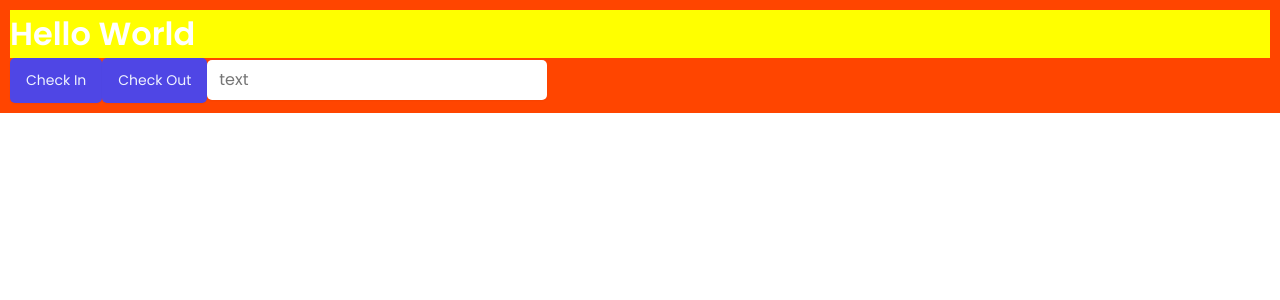
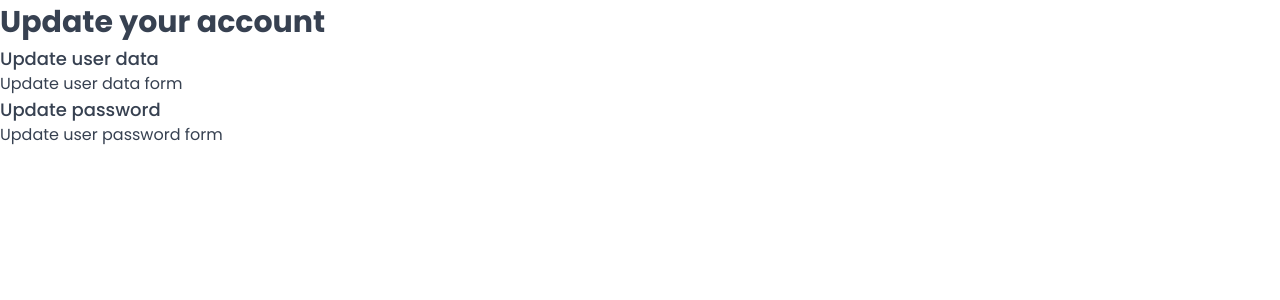
Before and after one commit to MOwaisAzizi/the-wild-aosis, a React (Vite) app: page /account in a window 1280 px wide. Shown: the top 300 px of the page. Built offline with nearby package versions, Linux system fonts and the light colour scheme; a web font is replaced by a local one.

Commit message:
add basic routs

```diff
--- a/package.json
+++ b/package.json
@@ -12,6 +12,7 @@
   "dependencies": {
     "react": "^18.2.0",
     "react-dom": "^18.2.0",
+    "react-router-dom": "^6.27.0",
     "styled-components": "^6.1.13"
   },
   "devDependencies": {
--- a/src/App.jsx
+++ b/src/App.jsx
@@ -1,31 +1,68 @@
-import styled from "styled-components"
-import GlobalStyles from "./styles/GlobalStyles"
-import Button from "./ui/Button"
-import Input from "./ui/Input"
+import { BrowserRouter, Navigate, Route, Routes } from "react-router-dom";
+import GlobalStyles from './styles/GlobalStyles'
+import Dashboard from './pages/Dashboard'
+import Bookings from './pages/Bookings'
+import Cabins from './pages/Cabins'
+import Login from './pages/Login'
+import Account from './pages/Account'
+import Users from './pages/Users'
+import PageNotFound from './pages/PageNotFound'
+import Settings from './pages/Settings'
+
+// these are all in templet leteral but by using extention it seem that is not
+// const StyledApp = styled.div`
+//   padding: 10px;
+// `;
+//this is a componet
+// const H1 = styled.h1`
+//   font-weight: 600;
+//   background-color: yellow;
+// `
+
+function App() {
+  return (
+   <>
+       <GlobalStyles/>
+   <BrowserRouter>
+    <Routes>
+      {/* //this is for default page so whin we do not go to any pages('/') it atomaticall will navigate to pashbord */}
+    <Route index element={<Navigate to={'dashboard'}/>}/>
+    <Route path="dashboard" element={<Dashboard/>}/>
+    <Route path="bookings" element={<Bookings/>}/>
+    <Route path="cabins" element={<Cabins/>}/>
+    <Route path="users" element={<Users/>}/>
+    <Route path="settings" element={<Settings/>}/>
+    <Route path="pageNotFound" element={<PageNotFound/>}/>
+    <Route path="login" element={<Login/>}/>
+    <Route path="account" element={<Account/>}/>
+   </Routes>
+   </BrowserRouter>
+   </>
+  );
+}
+export default App;
 
 
-const StyledApp = styled.div`
-  background-color: orangered;
-  color: white;
-  padding: 10px;
-`
-//this is a componet
-const H1 = styled.h1`
-  font-weight: 600;
-  background-color: yellow;
-`
+{/* <>
+<GlobalStyles />
 
-function App(){
-  return (
-    <>
-    <GlobalStyles/>
-    <StyledApp>
-    <H1>Hello World</H1>
-    <Button>Check In</Button>
-    <Button>Check Out</Button>
-    <Input type="text" placeholder="text"/>
-    </StyledApp>
-    </>
-  )
-}
-export default App
+<StyledApp>
+  <Row type="vertical">
+    <Row type="horizontal">
+      <Heading as="h1">Wild oasis</Heading>
+      <div>
+        <Button size = 'large' variation = 'primary'>Check In</Button>
+        <Button>Check Out</Button>
+      </div>
+    </Row>
+
+    <Row type="vertical">
+      <Heading as="h3">Form</Heading>
+      <div>
+        <Input type="text" placeholder="text" />
+        <Input type="text" placeholder="next" />
+      </div>
+    </Row>
+  </Row>
+</StyledApp>
+</> */}
--- a/src/ui/Button.jsx
+++ b/src/ui/Button.jsx
@@ -1,68 +1,69 @@
-import styled from "styled-components";
-// , { css }
-// const sizes = {
-//   small: css`
-//     font-size: 1.2rem;
-//     padding: 0.4rem 0.8rem;
-//     text-transform: uppercase;
-//     font-weight: 600;
-//     text-align: center;
-//   `,
-//   medium: css`
-//     font-size: 1.4rem;
-//     padding: 1.2rem 1.6rem;
-//     font-weight: 500;
-//   `,
-//   large: css`
-//     font-size: 1.6rem;
-//     padding: 1.2rem 2.4rem;
-//     font-weight: 500;
-//   `,
-// };
+import styled , { css } from "styled-components";
 
-// const variations = {
-//   primary: css`
-//     color: var(--color-brand-50);
-//     background-color: var(--color-brand-600);
+const sizes = {
+  small: css`
+    font-size: 1.2rem;
+    padding: 0.4rem 0.8rem;
+    text-transform: uppercase;
+    font-weight: 600;
+    text-align: center;
+  `,
+  medium: css`
+    font-size: 1.4rem;
+    padding: 1.2rem 1.6rem;
+    font-weight: 500;
+  `,
+  large: css`
+    font-size: 1.6rem;
+    padding: 1.2rem 2.4rem;
+    font-weight: 500;
+  `,
+};
 
-//     &:hover {
-//       background-color: var(--color-brand-700);
-//     }
-//   `,
-//   secondary: css`
-//     color: var(--color-grey-600);
-//     background: var(--color-grey-0);
-//     border: 1px solid var(--color-grey-200);
+const variations = {
+  primary: css`
+    color: var(--color-brand-50);
+    background-color: var(--color-brand-600);
 
-//     &:hover {
-//       background-color: var(--color-grey-50);
-//     }
-//   `,
-//   danger: css`
-//     color: var(--color-red-100);
-//     background-color: var(--color-red-700);
+    &:hover {
+      background-color: var(--color-brand-700);
+    }
+  `,
+  secondary: css`
+    color: var(--color-grey-600);
+    background: var(--color-grey-0);
+    border: 1px solid var(--color-grey-200);
 
-//     &:hover {
-//       background-color: var(--color-red-800);
-//     }
-//   `,
-// };
+    &:hover {
+      background-color: var(--color-grey-50);
+    }
+  `,
+  danger: css`
+    color: var(--color-red-100);
+    background-color: var(--color-red-700);
+
+    &:hover {
+      background-color: var(--color-red-800);
+    }
+  `,
+};
 
 
 const Button = styled.button`
-  background-color: var(--color-brand-600);
-  color: var(--color-brand-50);;
-  border: none;
-  font-size: 1.4rem;
-  padding: 1.2rem 1.6rem;
+  border: none;;
   border-radius: var(--border-radius-sm);
   box-shadow:var(--shadow-sm);
-  cursor: pointer;
 
+${(props)=>sizes[props.size]}
+${(props)=>variations[props.variations]}
   //select parent el
-  &:hover  {
+  /* &:hover  {
     background-color: var(--color-brand-700);
-  }
+  } */
 `
 
+Button.defaultProps = {
+ variations : 'primary',
+ size : 'medium'
+}
 export default Button
--- /dev/null
+++ b/src/ui/Heading.jsx
@@ -0,0 +1,36 @@
+import styled, { css } from "styled-components";
+
+// we can delete css function but for changing the text to seem like css we use css function
+const center = css`
+    text-align: center;
+`
+const Heading = styled.h1`
+  font-weight: 600;
+  /* ${center} */
+
+//as is because the elemet shoud be display in HTML as what element if we use type it will get the style
+//but in HTML all element will be the name of component,use the type whin all styles use for just on element
+//type is someting that we make but as is a style componet props
+  ${
+  (props)=>props.as === 'h1' && css`
+  font-weight: 800;
+  font-size : 3rem
+    `
+    }
+
+    ${
+  (props)=>props.as === 'h2' && css`
+  font-weight: 600;
+  font-size : 2rem
+    `
+    }
+
+    ${
+  (props)=>props.as === 'h3' && css`
+  font-weight: 500;
+  font-size : 1.8rem
+    `
+    }
+`
+
+export default Heading
--- a/src/ui/Input.jsx
+++ b/src/ui/Input.jsx
@@ -6,6 +6,7 @@ const Input = styled.input`
   border-radius: var(--border-radius-sm);
   box-shadow:var(--shadow-sm);
   background-color: var(--color-grey-0);
+  border: solid 1px black;
 `
 
 export default Input
--- /dev/null
+++ b/src/ui/Row.jsx
@@ -0,0 +1,19 @@
+import styled, { css } from "styled-components";
+
+const Row = styled.div`
+    display: flex;
+
+    ${(props)=>props.type === 'horizontal' && css`
+        justify-content: space-between;
+        align-items: center;
+    `}
+
+    ${(props)=>props.type === 'vertical' && css`
+      flex-direction: column;
+      gap: 1.6;
+    `}
+`
+Row.defaultProps = {
+    type : 'vertical'
+}
+export default Row
```
Also changed, not shown: 1 other file (tests, documents, lock files or other folders).
